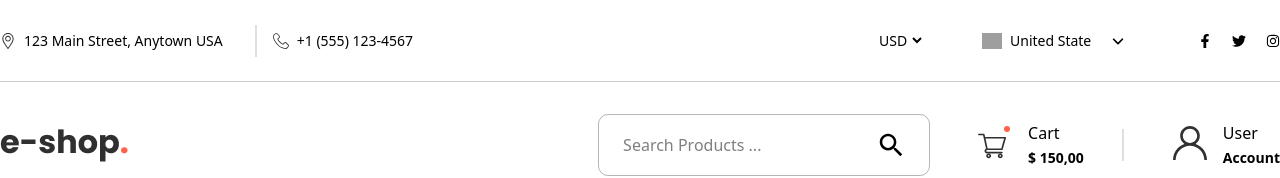
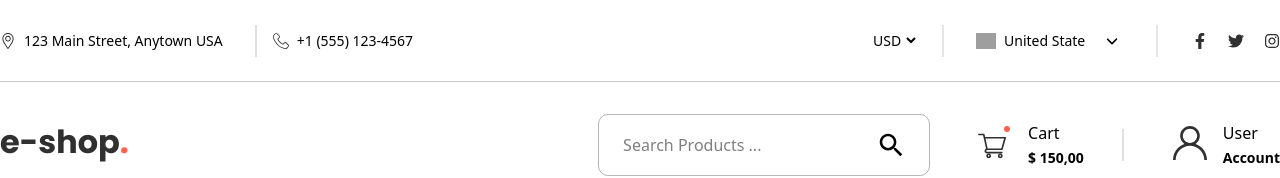
Before and after one commit to Githubshakil/eshop, a React (Vite) app: page / in a window 1280 px wide. Shown: the top 178 px of the page. Built offline with nearby package versions, Linux system fonts and the light colour scheme; grey boxes are pictures that could not be loaded.

Commit message:
top right done

```diff
--- a/src/components/header/topbarComponents/TopRightBar.jsx
+++ b/src/components/header/topbarComponents/TopRightBar.jsx
@@ -87,7 +87,7 @@ const TopRightBar = () => {
 
 
         <select
-          className='w-[150px] hidden'
+          className='w-[150px] hidden '
           name="country"
           value={selectedCountry?.value || ""}
           onChange={(e) => {
@@ -106,9 +106,9 @@ const TopRightBar = () => {
             </option>
           ))}
         </select>
-        <div ref={countryDropdownRef} className="relative inline-block">
+        <div ref={countryDropdownRef} className="relative inline-block ">
           <div
-            className=' w-[175px] p-2 cursor-pointer flex items-center'
+            className=' w-[175px] p-2 cursor-pointer flex items-center relative  before:content-[""] before:bg-[rgba(48,48,48,0.25)] before:absolute before:w-[1px] before:h-[32px] before:right-[-15px] before:top-[50%] before:-translate-[50%] after:content-[""] after:bg-[rgba(48,48,48,0.25)] after:absolute after:w-[1px] after:h-[32px] after:left-[-25px] after:top-[50%] after:-translate-[50%]'
             onClick={()=> setIsOpen(!isOpen)}
           >
             {
@@ -141,9 +141,9 @@ const TopRightBar = () => {
           )}
         </div>
         <div className='flex items-center gap-5 cursor-pointer'>
-           <Link to={"#"}><FaFacebookF /></Link>
-           <Link to={"#"}><FaTwitter /></Link>
-           <Link to={"#"}><FaInstagram /></Link>
+           <Link to={"#"}><FaFacebookF className='text-base text-[#303030] hover:text-[#ff624c] transition-all duration-300' /></Link>
+           <Link to={"#"}><FaTwitter className='text-base text-[#303030] hover:text-[#ff624c] transition-all duration-300'/></Link>
+           <Link to={"#"}><FaInstagram className='text-base text-[#303030] hover:text-[#ff624c] transition-all duration-300'/></Link>
         </div>
     </div>
   )
```
